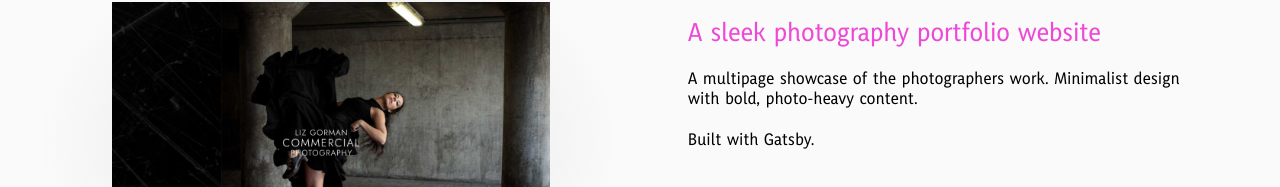
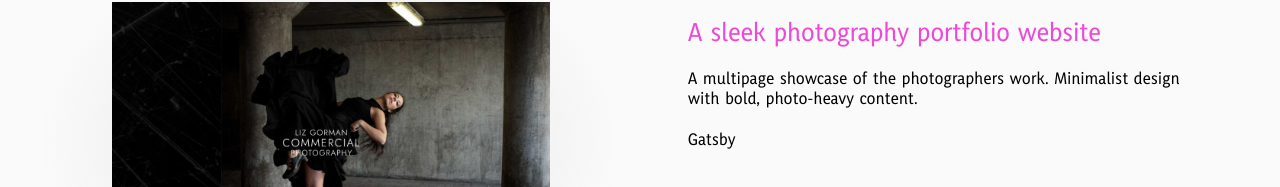
Before and after one commit to ArtificialLuxuryIntelligence/portfolio_ali, a website with bundled scripts: page index.html in a window 1280 px wide. Shown: the part 993-1180 px from the top of the page. Built offline with nearby package versions, Linux system fonts and the light colour scheme.

Commit message:
add project

```diff
--- a/index.html
+++ b/index.html
@@ -73,7 +73,7 @@
                   design with bold, photo-heavy content.
                 </p>
 
-                <p>Built with Gatsby.</p>
+                <p>Gatsby</p>
                 <div class="project-buttons">
                   <a
                     href="https://github.com/ArtificialLuxuryIntelligence/LizGormanPhotography"
--- a/package.json
+++ b/package.json
@@ -11,7 +11,7 @@
   "author": "",
   "license": "ISC",
   "devDependencies": {
-    "sass": "^1.26.11"
+    "sass": "^1.34.0"
   },
   "dependencies": {}
 }
```
Also changed, not shown: dist/index.html, 3 other files.
